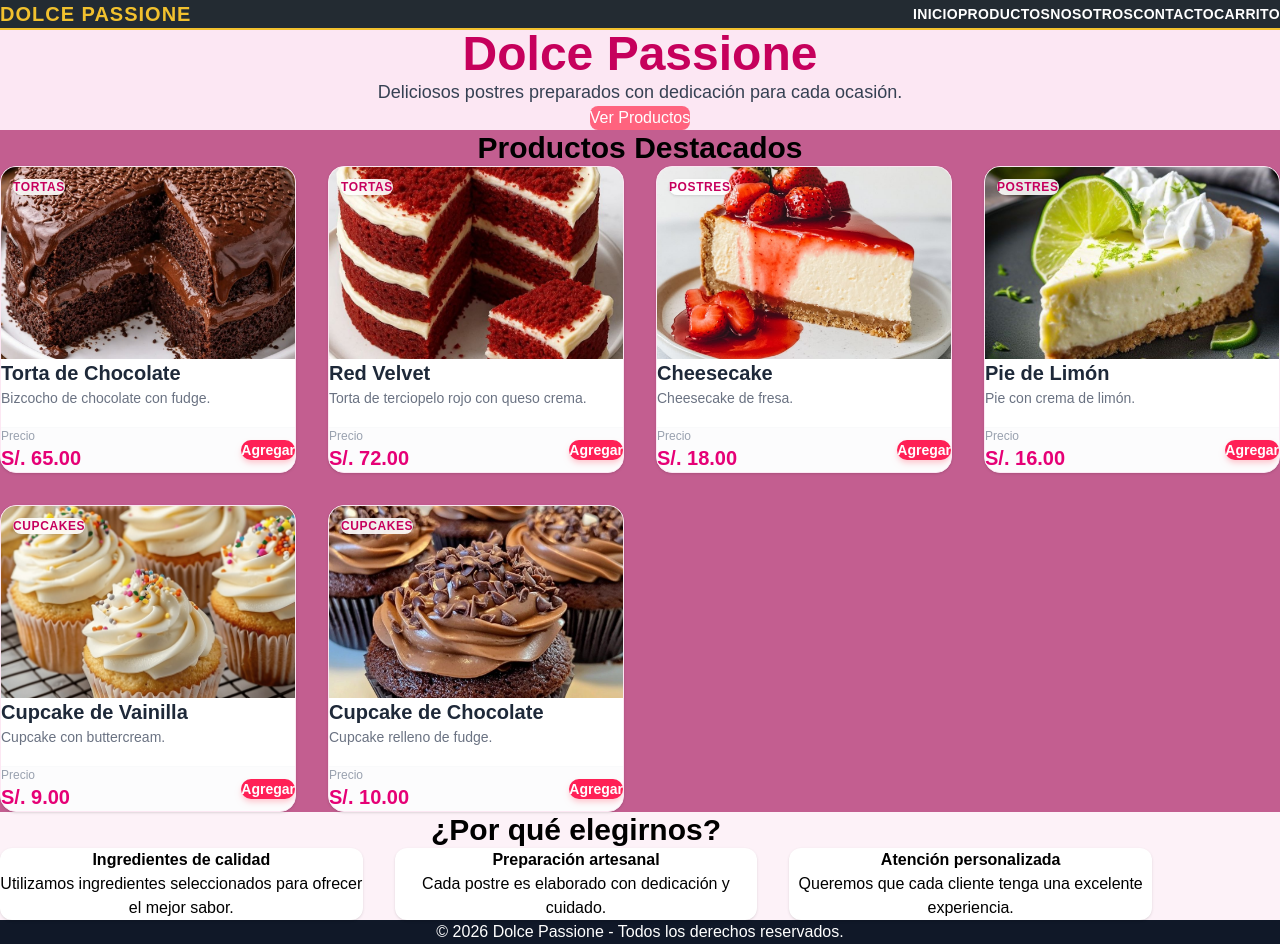
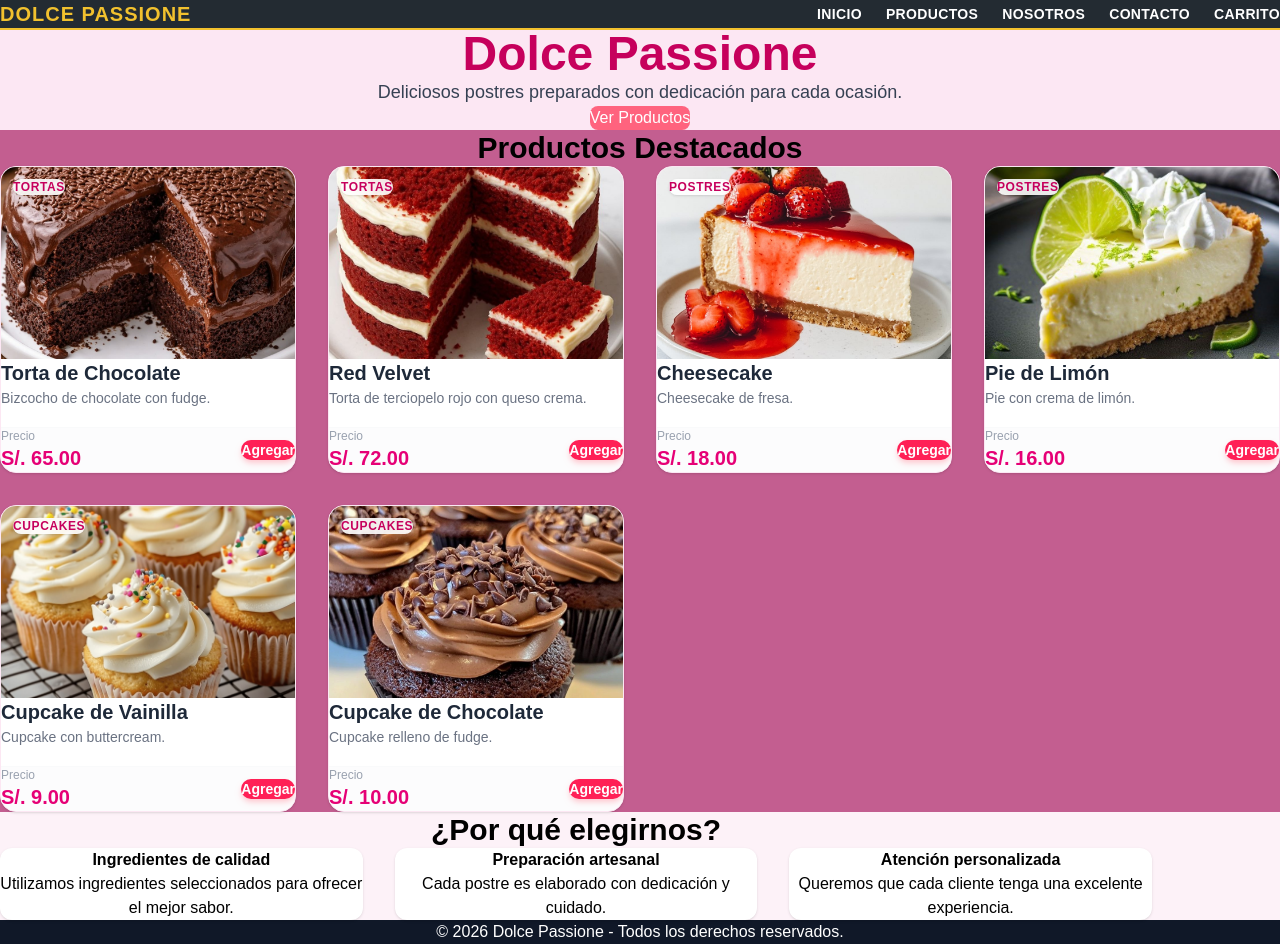
Before and after one commit to meyder2003-spec/ReactDolcePassione, a React (Vite) app: page / in a window 1280 px wide. Built offline with nearby package versions, Linux system fonts and the light colour scheme; data requests are answered from the project's data file.

Commit message:
navbar actualizado

```diff
--- a/src/components/layout/Navbar/Navbar.jsx
+++ b/src/components/layout/Navbar/Navbar.jsx
@@ -22,7 +22,7 @@ function Navbar() {
                     <span className={`block w-6 h-0.5 bg-[#F2C12E] transition-all duration-300 ${menuAbierto ? "-rotate-45 -translate-y-2" : ""}`}></span>
                 </button>
 
-                <div className="hidden md:flex items-center space-x-6 font-bold text-sm uppercase tracking-wide">
+                <div className="hidden md:flex md:flex-row md:items-center md:gap-6 font-bold text-sm uppercase tracking-wide">
                     <Link to="/" className="hover:text-[#F2C12E] transition-colors">Inicio</Link>
                     <Link to="/productos" className="hover:text-[#F2C12E] transition-colors">Productos</Link>
                     <Link to="/nosotros" className="hover:text-[#F2C12E] transition-colors">Nosotros</Link>
```
